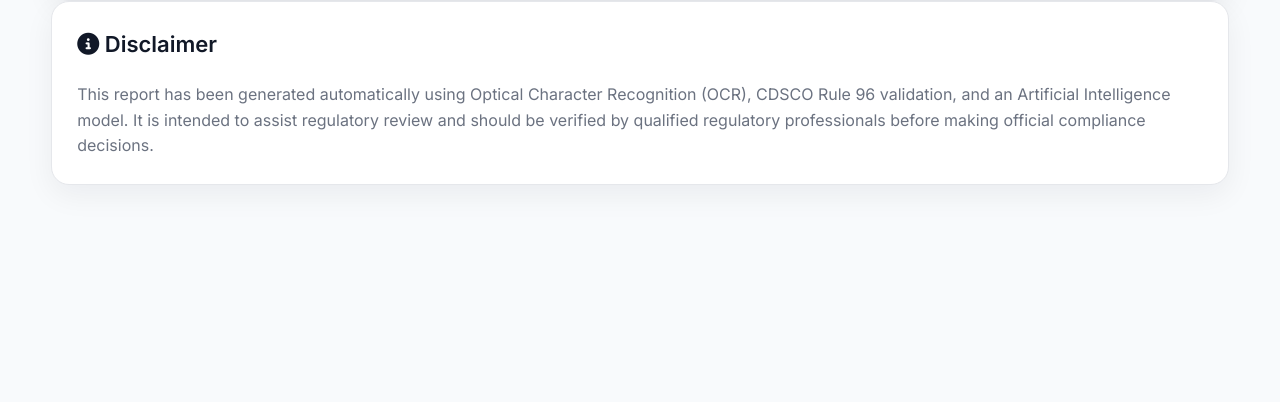
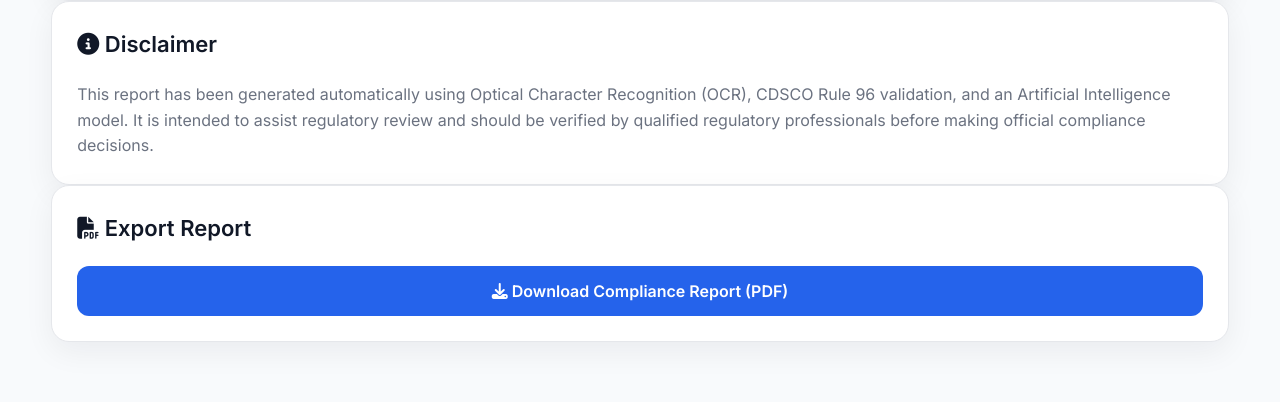
Before and after one commit to Harishbiz/AI_Label_Checker, a Flask app: template templates/result.html in a window 1280 px wide. Shown: the part 4970-5372 px from the top of the page. Before the commit the page ends 5155 px from the top, so only its background shows below. Run offline with Flask 3, Linux system fonts and the light colour scheme; the template is opened without the code that fills it: most values are stand-ins (such as "Sample title", 1, 10 or a date in 2020); grey boxes marked "Sample" are stand-in pictures.

Commit message:
Completed AI Pharmaceutical Label Compliance Checker

```diff
--- a/templates/result.html
+++ b/templates/result.html
@@ -1176,3 +1176,44 @@
     </p>
 
 </div>
+<!-- ================= DOWNLOAD PDF ================= -->
+
+<div class="card">
+
+    <div class="card-header">
+
+        <h2>
+
+            <i class="fa-solid fa-file-pdf"></i>
+
+            Export Report
+
+        </h2>
+
+    </div>
+
+    <form action="/download_pdf" method="POST">
+
+        <input type="hidden" name="filename" value="{{ filename }}">
+        <input type="hidden" name="score" value="{{ score }}">
+        <input type="hidden" name="text" value="{{ text }}">
+        <input type="hidden" name="ai_report" value="{{ ai_report }}">
+
+        {% for rule, status in results.items() %}
+            <input
+                type="hidden"
+                name="rule_{{ rule }}"
+                value="{{ status }}">
+        {% endfor %}
+
+        <button type="submit" class="primary-btn">
+
+            <i class="fa-solid fa-download"></i>
+
+            Download Compliance Report (PDF)
+
+        </button>
+
+    </form>
+
+</div>
```
